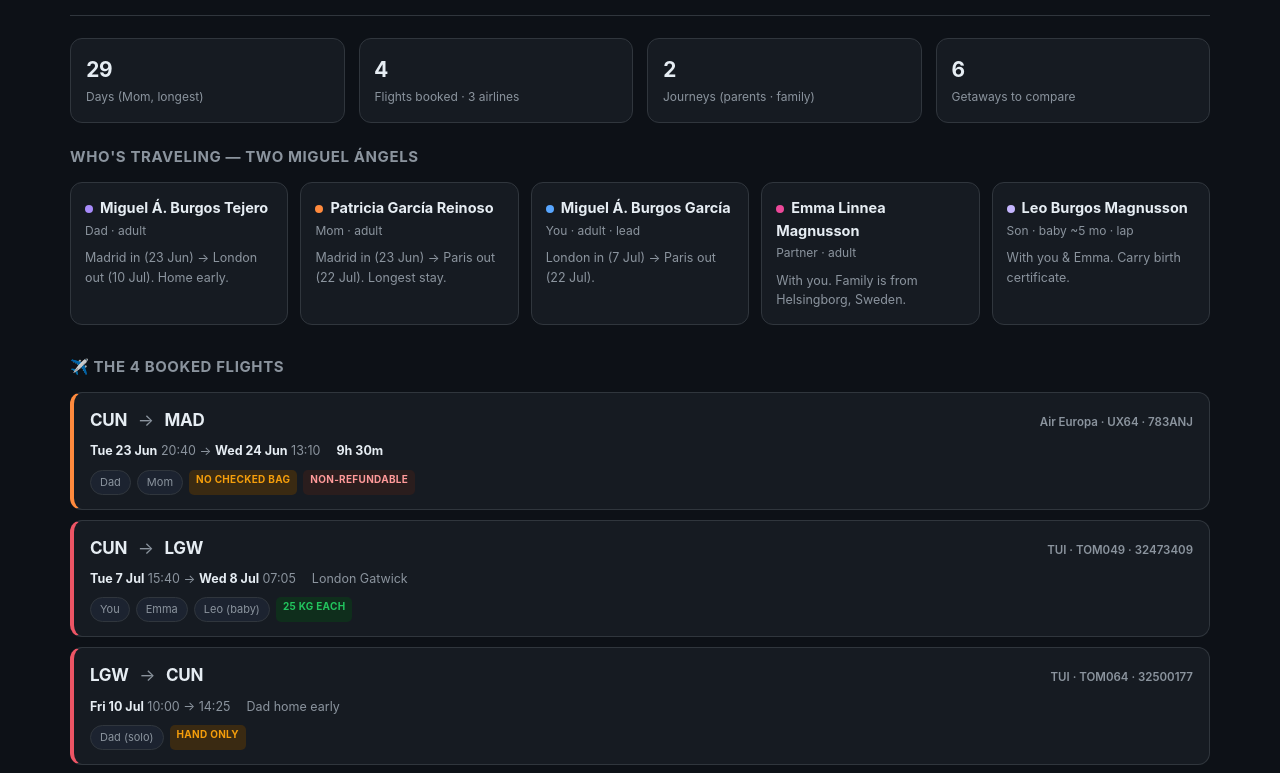
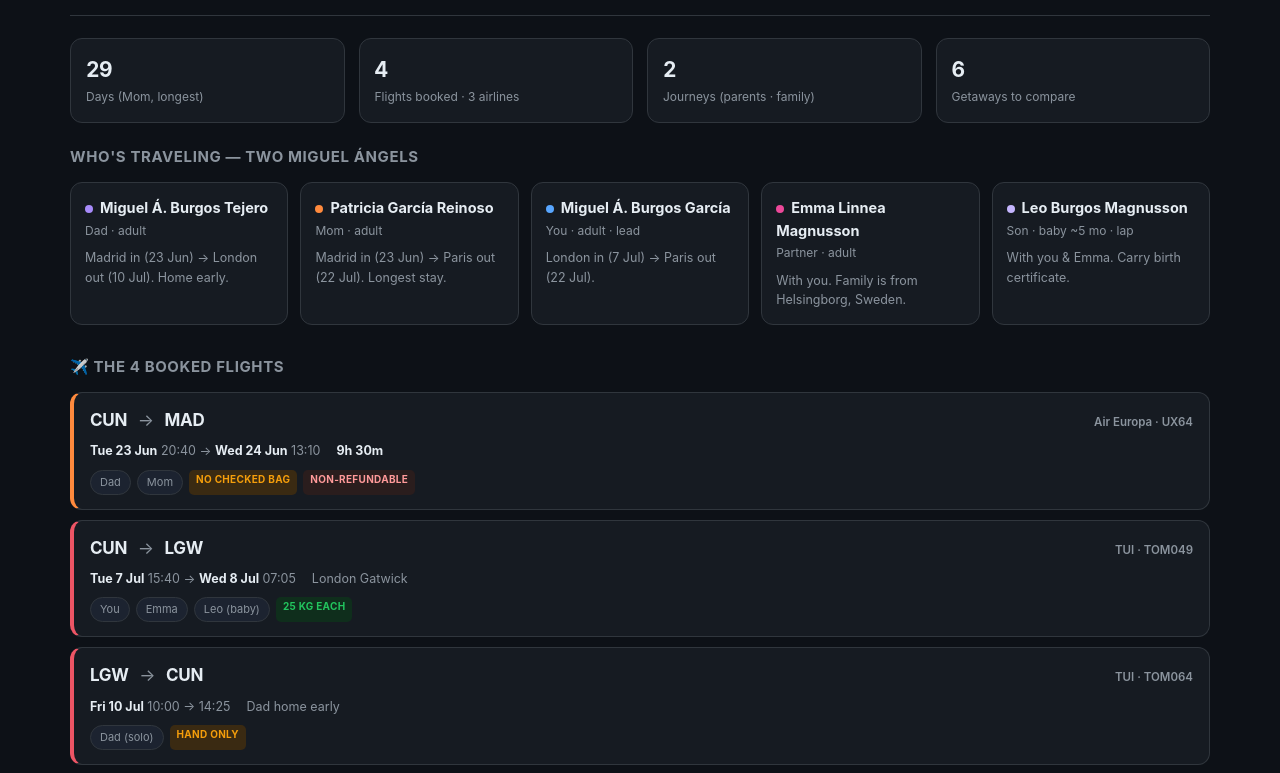
Before and after one commit to VisitCoz/euro-trip-2026, a plain HTML site: page hub.html in a window 1280 px wide. Shown: the part 131-904 px from the top of the page. Drawn offline with Linux system fonts and the light colour scheme.

Commit message:
Remove airline booking reference codes (PNRs) from public pages
Co-Authored-By: Claude Opus 4.8 <noreply@anthropic.com>

```diff
--- a/hub.html
+++ b/hub.html
@@ -198,25 +198,25 @@
   <h2 data-en="✈️ The 4 booked flights" data-es="✈️ Los 4 vuelos reservados">✈️ The 4 booked flights</h2>
 
   <div class="flight f1">
-    <div class="flight-top"><div class="route">CUN <span class="arr">→</span> MAD</div><span class="carrier">Air Europa · UX64 · 783ANJ</span></div>
+    <div class="flight-top"><div class="route">CUN <span class="arr">→</span> MAD</div><span class="carrier">Air Europa · UX64</span></div>
     <div class="legrow"><span data-en="<b>Tue 23 Jun</b> 20:40 → <b>Wed 24 Jun</b> 13:10" data-es="<b>mar 23 jun</b> 20:40 → <b>mié 24 jun</b> 13:10"><b>Tue 23 Jun</b> 20:40 → <b>Wed 24 Jun</b> 13:10</span><span><b>9h 30m</b></span></div>
     <div class="pax"><span class="p" data-en="Dad" data-es="Papá">Dad</span><span class="p" data-en="Mom" data-es="Mamá">Mom</span><span class="tag nobag" data-en="No checked bag" data-es="Sin maleta">No checked bag</span><span class="tag nr" data-en="Non-refundable" data-es="No reembolsable">Non-refundable</span></div>
   </div>
 
   <div class="flight f2">
-    <div class="flight-top"><div class="route">CUN <span class="arr">→</span> LGW</div><span class="carrier">TUI · TOM049 · 32473409</span></div>
+    <div class="flight-top"><div class="route">CUN <span class="arr">→</span> LGW</div><span class="carrier">TUI · TOM049</span></div>
     <div class="legrow"><span data-en="<b>Tue 7 Jul</b> 15:40 → <b>Wed 8 Jul</b> 07:05" data-es="<b>mar 7 jul</b> 15:40 → <b>mié 8 jul</b> 07:05"><b>Tue 7 Jul</b> 15:40 → <b>Wed 8 Jul</b> 07:05</span><span data-en="London Gatwick" data-es="Londres Gatwick">London Gatwick</span></div>
     <div class="pax"><span class="p" data-en="You" data-es="Tú">You</span><span class="p">Emma</span><span class="p" data-en="Leo (baby)" data-es="Leo (bebé)">Leo (baby)</span><span class="tag bag" data-en="25 kg each" data-es="25 kg c/u">25 kg each</span></div>
   </div>
 
   <div class="flight f3">
-    <div class="flight-top"><div class="route">LGW <span class="arr">→</span> CUN</div><span class="carrier">TUI · TOM064 · 32500177</span></div>
+    <div class="flight-top"><div class="route">LGW <span class="arr">→</span> CUN</div><span class="carrier">TUI · TOM064</span></div>
     <div class="legrow"><span data-en="<b>Fri 10 Jul</b> 10:00 → 14:25" data-es="<b>vie 10 jul</b> 10:00 → 14:25"><b>Fri 10 Jul</b> 10:00 → 14:25</span><span data-en="Dad home early" data-es="Papá regresa antes">Dad home early</span></div>
     <div class="pax"><span class="p" data-en="Dad (solo)" data-es="Papá (solo)">Dad (solo)</span><span class="tag nobag" data-en="Hand only" data-es="Solo de mano">Hand only</span></div>
   </div>
 
   <div class="flight f4">
-    <div class="flight-top"><div class="route">ORY <span class="arr">→</span> CUN</div><span class="carrier">Air Caraïbes · TX648 · 7RSXUH</span></div>
+    <div class="flight-top"><div class="route">ORY <span class="arr">→</span> CUN</div><span class="carrier">Air Caraïbes · TX648</span></div>
     <div class="legrow"><span data-en="<b>Wed 22 Jul</b> 11:40 → 15:35" data-es="<b>mié 22 jul</b> 11:40 → 15:35"><b>Wed 22 Jul</b> 11:40 → 15:35</span><span><b>10h 55m</b></span><span data-en="Paris Orly" data-es="París Orly">Paris Orly</span></div>
     <div class="pax"><span class="p" data-en="You" data-es="Tú">You</span><span class="p">Emma</span><span class="p" data-en="Mom" data-es="Mamá">Mom</span><span class="p" data-en="Leo (lap)" data-es="Leo (en brazos)">Leo (lap)</span><span class="tag nobag" data-en="No checked bag" data-es="Sin maleta">No checked bag</span></div>
   </div>
@@ -381,7 +381,7 @@
 
 <div class="foot">
   <span data-en="Planning aid — verify every detail in each airline's official Manage My Booking before booking. Dates flexible." data-es="Ayuda de planeación — verifica cada dato en el Manage My Booking oficial de cada aerolínea antes de reservar. Fechas flexibles.">Planning aid — verify every detail in each airline's official Manage My Booking before booking. Dates flexible.</span><br>
-  Air Europa 783ANJ · TUI 32473409 &amp; 32500177 · Air Caraïbes 7RSXUH
+  Air Europa · TUI · Air Caraïbes
 </div>
 
 <script>
```
